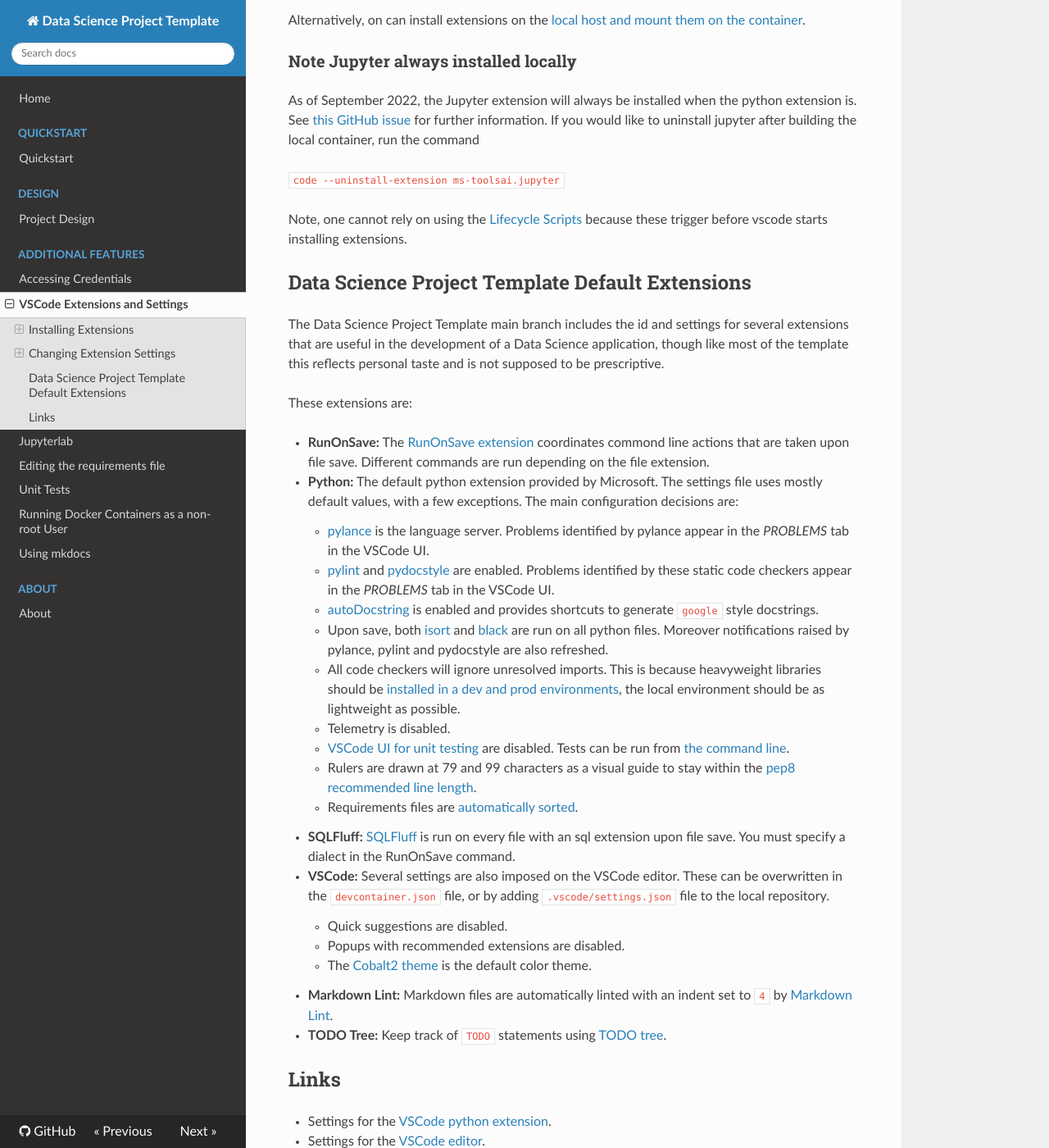
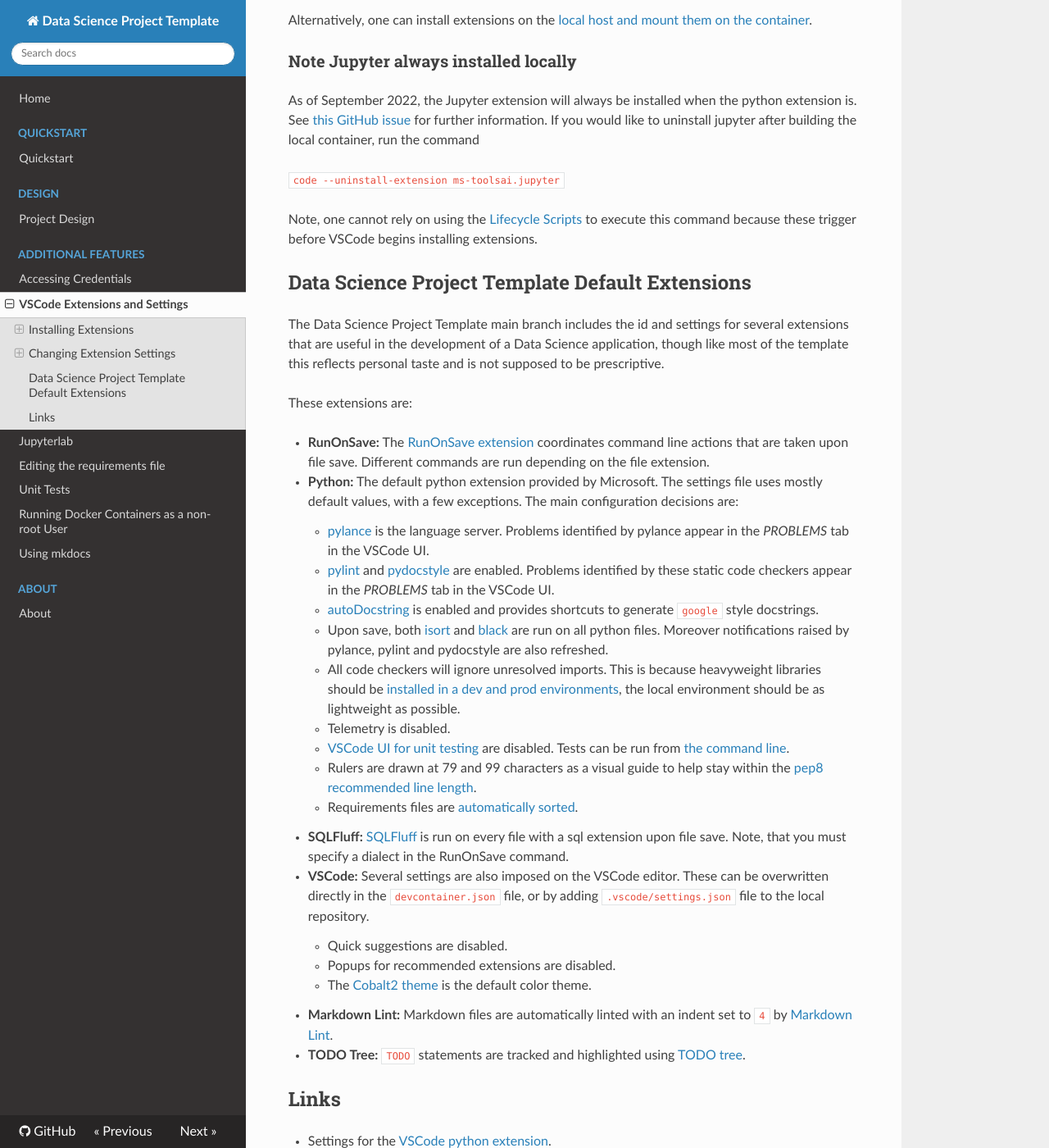
Before and after one commit to mark-curran/data-science-project-template, an MkDocs documentation site: the page built from docs/docs/additional_features/vscode_extensions.md, in a window 1280 px wide and 1400 px high, scrolled down 1282 px. Shown: the whole window at 82% size. Built offline with MkDocs 1.6.1, drawn with Linux system fonts in a browser that asks for light colours; nearby versions of some CDN libraries; some of the changed text lies outside the part shown.

Commit message:
Further changes to additional features.

```diff
--- a/docs/docs/additional_features/vscode_extensions.md
+++ b/docs/docs/additional_features/vscode_extensions.md
@@ -14,9 +14,9 @@
 
 The final piece of information to be specified is where the extension will run; either in "ui" (i.e. the host machine) or "workspace"(inside the container). Not all extensions have the flexibility to run in both, and running in the "ui" reduces latency. However, if latency is not an issue and the extension supports it, then it's recommended to install the extension in "workspace" so that any binaries the extension requires are not installed in the host machine's default environment.
 
-To specify a running location edit the property `"remote.extensionKind"` as explained in the [official documentation](https://code.visualstudio.com/docs/remote/containers#_advanced-forcing-an-extension-to-run-locally-or-remotely). A more detailed explanation is provided in [VSCODE API documentation](https://code.visualstudio.com/api/advanced-topics/extension-host#preferred-extension-location).
+To specify a running location edit the property `"remote.extensionKind"` as explained in the [official documentation](https://code.visualstudio.com/docs/remote/containers#_advanced-forcing-an-extension-to-run-locally-or-remotely). A more detailed explanation is provided in [VSCode API documentation](https://code.visualstudio.com/api/advanced-topics/extension-host#preferred-extension-location).
 
-### Installing binaries
+### Installing Binaries
 
 In order for an extension to run, it may require the installation of additional packages. Separating out these packages from the packages needed to run the Data Science project itself, is one of the main reasons behind [separating local development from dev and prod environments](../design/design.md#environments-in-a-data-sciene-project).
 
@@ -24,21 +24,21 @@
 
 ## Changing Extension Settings
 
-### Rebuilding container after changing devcontainer.json
+### Rebuilding the Container After Changing `devcontainer.json`
 
 You can add additional extension settings by creating and editing the file `.vscode/settings.json`. This file is not git tracked.
 
 Moreover, any changes to extension settings in the `devcontainer.json` file are not enacted until the container is rebuilt.
 
-Alternatively, on can install extensions on the [local host and mount them on the container](https://code.visualstudio.com/remote/advancedcontainers/avoid-extension-reinstalls).
+Alternatively, one can install extensions on the [local host and mount them on the container](https://code.visualstudio.com/remote/advancedcontainers/avoid-extension-reinstalls).
 
 ### Note Jupyter always installed locally
 
-As of September 2022, the Jupyter extension will always be installed when the python extension is. See [this GitHub issue](https://github.com/microsoft/vscode-jupyter/issues/5520) for further information. If you would like to uninstall jupyter after building the local container, run the command
+As of September 2022, the Jupyter extension will always be installed when the python extension is. See [this GitHub issue](https://github.com/microsoft/VSCode-jupyter/issues/5520) for further information. If you would like to uninstall jupyter after building the local container, run the command
 
 `code --uninstall-extension ms-toolsai.jupyter`
 
-Note, one cannot rely on using the [Lifecycle Scripts](https://containers.dev/implementors/json_reference/#lifecycle-scripts) because these trigger before vscode starts installing extensions.
+Note, one cannot rely on using the [Lifecycle Scripts](https://containers.dev/implementors/json_reference/#lifecycle-scripts) to execute this command because these trigger before VSCode begins installing extensions.
 
 ## Data Science Project Template Default Extensions
 
@@ -46,7 +46,7 @@
 
 These extensions are:
 
-* **RunOnSave:** The [RunOnSave extension](https://marketplace.visualstudio.com/items?itemName=emeraldwalk.RunOnSave) coordinates commond line actions that are taken upon file save. Different commands are run depending on the file extension.
+* **RunOnSave:** The [RunOnSave extension](https://marketplace.visualstudio.com/items?itemName=emeraldwalk.RunOnSave) coordinates command line actions that are taken upon file save. Different commands are run depending on the file extension.
 * **Python:** The default python extension provided by Microsoft. The settings file uses mostly default values, with a few exceptions. The main configuration decisions are:
 
     * [pylance](https://marketplace.visualstudio.com/items?itemName=ms-python.vscode-pylance) is the language server. Problems identified by pylance appear in the _PROBLEMS_ tab in the VSCode UI.
@@ -56,18 +56,18 @@
     * All code checkers will ignore unresolved imports. This is because heavyweight libraries should be [installed in a dev and prod environments](../design/design.md#environments-in-a-data-sciene-project), the local environment should be as lightweight as possible.
     * Telemetry is disabled.
     * [VSCode UI for unit testing](https://code.visualstudio.com/docs/python/testing) are disabled. Tests can be run from [the command line](../additional_features/unit_tests.md).
-    * Rulers are drawn at 79 and 99 characters as a visual guide to stay within the [pep8 recommended line length](https://peps.python.org/pep-0008/#maximum-line-length).
+    * Rulers are drawn at 79 and 99 characters as a visual guide to help stay within the [pep8 recommended line length](https://peps.python.org/pep-0008/#maximum-line-length).
     * Requirements files are [automatically sorted](https://github.com/rehandalal/sort-requirements).
 
-* **SQLFluff:** [SQLFluff]([https://www.sqlfluff.com/) is run on every file with an sql extension upon file save. You must specify a dialect in the RunOnSave command.
-* **VSCode:** Several settings are also imposed on the VSCode editor. These can be overwritten in the `devcontainer.json` file, or by adding `.vscode/settings.json` file to the local repository.
+* **SQLFluff:** [SQLFluff]([https://www.sqlfluff.com/) is run on every file with a sql extension upon file save. Note, that you must specify a dialect in the RunOnSave command.
+* **VSCode:** Several settings are also imposed on the VSCode editor. These can be overwritten directly in the `devcontainer.json` file, or by adding `.vscode/settings.json` file to the local repository.
 
     * Quick suggestions are disabled.
-    * Popups with recommended extensions are disabled.
+    * Popups for recommended extensions are disabled.
     * The [Cobalt2 theme](https://marketplace.visualstudio.com/items?itemName=wesbos.theme-cobalt2) is the default color theme.
 
 * **Markdown Lint:** Markdown files are automatically linted with an indent set to `4` by [Markdown Lint](https://github.com/DavidAnson/markdownlint).
-* **TODO Tree:** Keep track of `TODO` statements using [TODO tree](https://github.com/Gruntfuggly/todo-tree).
+* **TODO Tree:** `TODO` statements are tracked and highlighted using [TODO tree](https://github.com/Gruntfuggly/todo-tree).
 
 ## Links
 
```
Also changed, not shown: other parts of docs/docs/additional_features/vscode_extensions.md (+1 -1 lines), docs/docs/additional_features/jupyterlab.md (+1 -1 lines).
